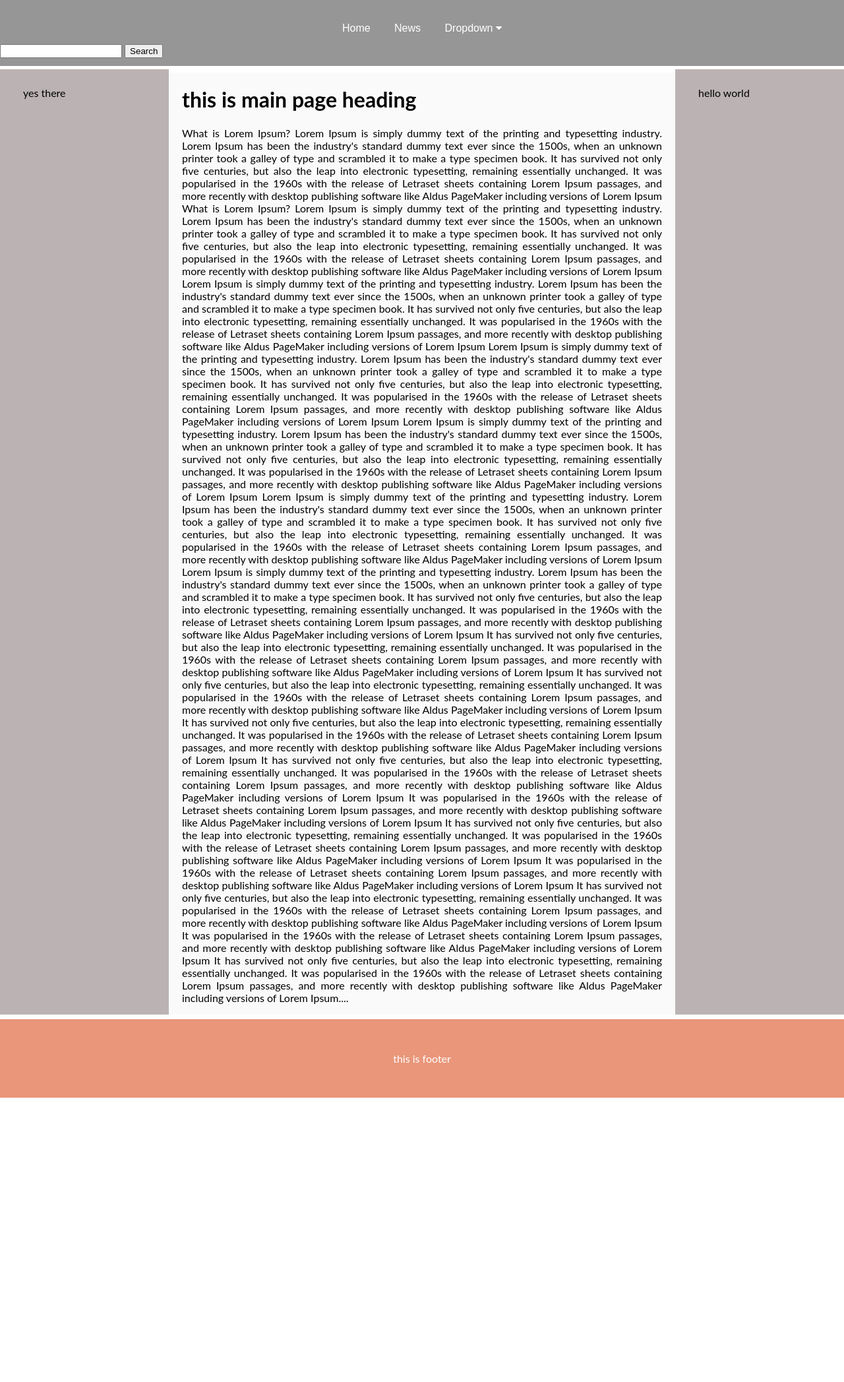
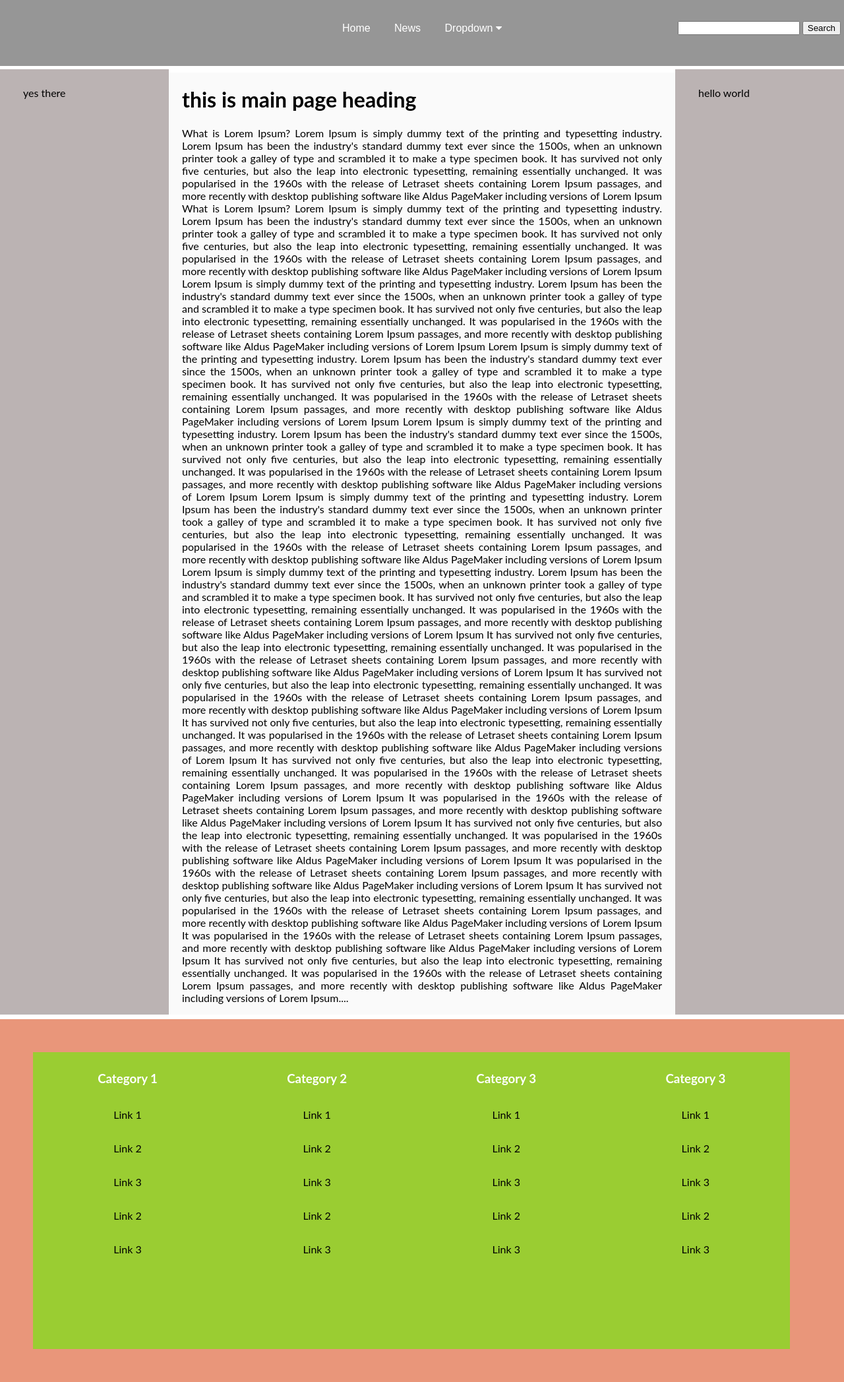
Before and after one commit to BilalAhmed786/webapp, a PHP site: page /webapp/pages/home.php in a window 1280 px wide. Shown: the whole page at 66% size. Before the commit the page ends 1664 px from the top, so only its background shows below. Run offline with PHP 8.4, Linux system fonts and the light colour scheme.

Commit message:
Bug Fixed

```diff
--- a/inc/footer.php
+++ b/inc/footer.php
@@ -1 +1,34 @@
-this is footer
+
+    <div class="row">
+        <div id="footercolumn" class="column">
+          <h3>Category 1</h3>
+          <a href="#">Link 1</a>
+          <a href="#">Link 2</a>
+          <a href="#">Link 3</a>
+          <a href="#">Link 2</a>
+          <a href="#">Link 3</a>
+        </div>
+        <div id="footercolumn" class="column">
+          <h3>Category 2</h3>
+          <a href="#">Link 1</a>
+          <a href="#">Link 2</a>
+          <a href="#">Link 3</a>
+          <a href="#">Link 2</a>
+          <a href="#">Link 3</a>
+        </div>
+        <div id="footercolumn" class="column">
+          <h3>Category 3</h3>
+          <a href="#">Link 1</a>
+          <a href="#">Link 2</a>
+          <a href="#">Link 3</a>
+          <a href="#">Link 2</a>
+          <a href="#">Link 3</a>
+        </div>
+        <div id="footercolumn" class="column">
+          <h3>Category 3</h3>
+          <a href="#">Link 1</a>
+          <a href="#">Link 2</a>
+          <a href="#">Link 3</a>
+          <a href="#">Link 2</a>
+          <a href="#">Link 3</a>
+        </div>
--- a/inc/header.php
+++ b/inc/header.php
@@ -14,16 +14,22 @@
           <a href="#">Link 1</a>
           <a href="#">Link 2</a>
           <a href="#">Link 3</a>
+          <a href="#">Link 2</a>
+          <a href="#">Link 3</a>
         </div>
         <div class="column">
           <h3>Category 2</h3>
           <a href="#">Link 1</a>
           <a href="#">Link 2</a>
           <a href="#">Link 3</a>
+          <a href="#">Link 2</a>
+          <a href="#">Link 3</a>
         </div>
         <div class="column">
           <h3>Category 3</h3>
           <a href="#">Link 1</a>
+          <a href="#">Link 2</a>
+          <a href="#">Link 3</a>
           <a href="#">Link 2</a>
           <a href="#">Link 3</a>
         </div>
@@ -43,7 +49,7 @@
 <body>
 <div class="searchbar">
 <form action="search.php" method="GET">
-    <input type="text" name="search" value= "<?php if(isset($_POST['firstname'])) echo $_POST['firstname'];?>">
+    <input type="text" name="search" required >
     <button type="Submit" name="searchsubmit">Search</button>
 </form>
 </div>
--- a/pages/style.css
+++ b/pages/style.css
@@ -169,7 +169,7 @@ display: none;
 width: 33.33%;
  padding: 10px;
     background-color: #ccc;
-    height: 250px;
+    height: 450px;
   }
 
   .column a {
@@ -317,3 +317,21 @@ body {
   padding-right:25px
 
 }
+
+.searchbar{
+  display: inline;
+  float: right;
+  padding-top: 0px;
+  margin-top: -35px;
+  padding-left: 15;
+  padding-right: 5px;
+}
+
+
+
+/* footer working*/
+
+div#footercolumn {
+  width: 24.33%;
+  background-color:yellowgreen;
+}
```
Also changed, not shown: pages/search.php (indentation only).
